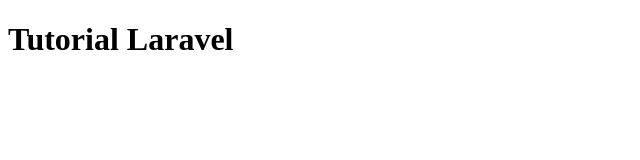
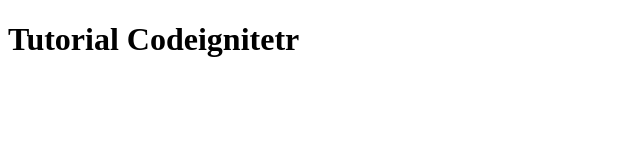
Before and after one commit to OptimisPrime/lara, a plain HTML site: page index.html in a window 1280 px wide. Shown: the whole page, without its empty margins (0-640 px from the left). Drawn offline with Linux system fonts and the light colour scheme.

Commit message:
update elemnt

```diff
--- a/index.html
+++ b/index.html
@@ -4,6 +4,9 @@
 	<title>Sipit</title>
 </head>
 <body>
-	<h1>Tutorial Laravel</h1>
+	<h1>Tutorial Codeignitetr</h1>
+<script type="text/javascript">
+	console.log('halo');
+</script>
 </body>
 </html>
```
